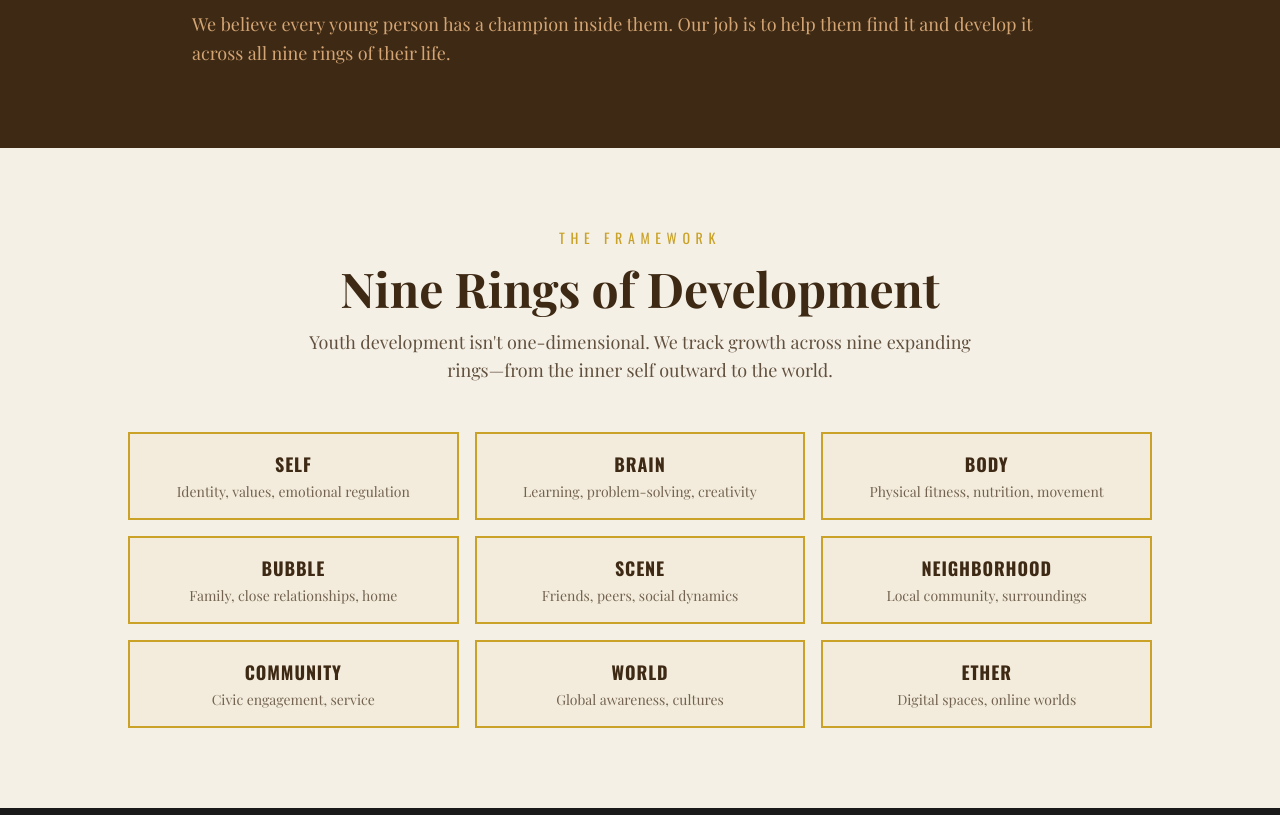
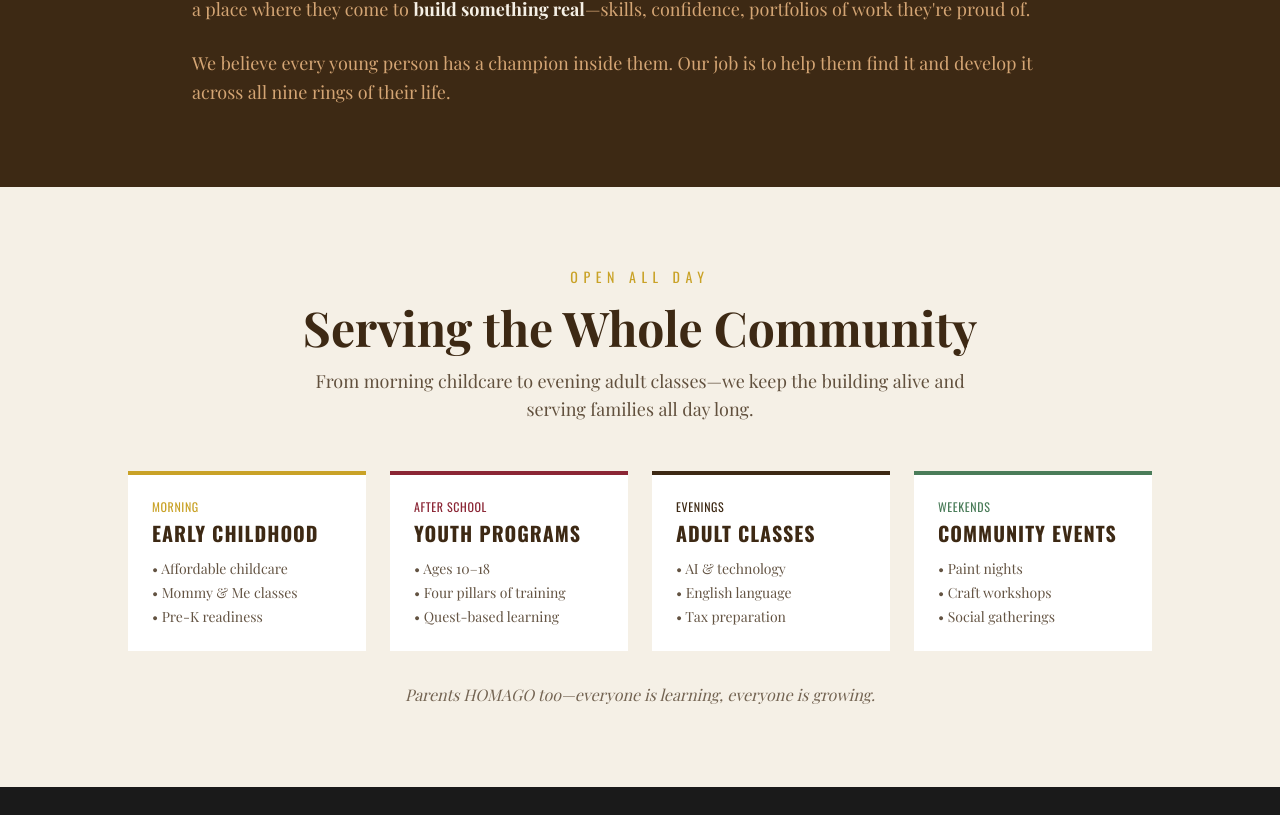
Before and after one commit to WasatchWise/TheRings, a Next.js app in the folder app/: page / in a window 1280 px wide. Shown: the part 1225-2040 px from the top of the page. Built offline with nearby package versions, Linux system fonts and the light colour scheme; no server answers.

Commit message:
feat: Expand to whole-community vision - cradle to grave

```diff
--- a/app/src/app/page.tsx
+++ b/app/src/app/page.tsx
@@ -84,7 +84,7 @@ export default async function Home() {
           </div>
 
           <p className="font-[family-name:var(--font-playfair)] text-xl md:text-2xl max-w-2xl mx-auto mb-10 leading-relaxed" style={{ color: 'var(--boxing-brown)' }}>
-            Where youth ages 10–18 build real skills, create lasting work, and discover the champion within.
+            A community center for the whole family—from early childhood through adulthood—where everyone builds real skills and discovers the champion within.
           </p>
 
           <div className="flex flex-col sm:flex-row gap-4 justify-center">
@@ -140,18 +140,84 @@ export default async function Home() {
         </div>
       </section>
 
+      {/* All Day, All Ages */}
+      <section className="py-20 px-4" style={{ backgroundColor: 'var(--boxing-cream)' }}>
+        <div className="max-w-5xl mx-auto">
+          <p className="font-[family-name:var(--font-oswald)] text-sm tracking-[0.4em] uppercase mb-4 text-center" style={{ color: 'var(--boxing-gold)' }}>
+            Open All Day
+          </p>
+          <h2 className="font-[family-name:var(--font-playfair)] text-4xl md:text-5xl font-bold text-center mb-4" style={{ color: 'var(--boxing-brown)' }}>
+            Serving the Whole Community
+          </h2>
+          <p className="text-center max-w-2xl mx-auto mb-12 font-[family-name:var(--font-playfair)] text-lg" style={{ color: 'var(--boxing-brown)', opacity: 0.8 }}>
+            From morning childcare to evening adult classes—we keep the building alive and serving families all day long.
+          </p>
+
+          <div className="grid md:grid-cols-2 lg:grid-cols-4 gap-6">
+            {[
+              {
+                title: 'Early Childhood',
+                time: 'Morning',
+                items: ['Affordable childcare', 'Mommy & Me classes', 'Pre-K readiness'],
+                color: 'var(--boxing-gold)'
+              },
+              {
+                title: 'Youth Programs',
+                time: 'After School',
+                items: ['Ages 10–18', 'Four pillars of training', 'Quest-based learning'],
+                color: 'var(--boxing-red)'
+              },
+              {
+                title: 'Adult Classes',
+                time: 'Evenings',
+                items: ['AI & technology', 'English language', 'Tax preparation'],
+                color: 'var(--boxing-brown)'
+              },
+              {
+                title: 'Community Events',
+                time: 'Weekends',
+                items: ['Paint nights', 'Craft workshops', 'Social gatherings'],
+                color: '#4a7c59'
+              }
+            ].map((program) => (
+              <div
+                key={program.title}
+                className="p-6 border-t-4 bg-white"
+                style={{ borderColor: program.color }}
+              >
+                <p className="font-[family-name:var(--font-oswald)] text-xs uppercase tracking-wider mb-1" style={{ color: program.color }}>
+                  {program.time}
+                </p>
+                <h3 className="font-[family-name:var(--font-oswald)] text-xl font-bold uppercase tracking-wider mb-3" style={{ color: 'var(--boxing-brown)' }}>
+                  {program.title}
+                </h3>
+                <ul className="text-sm space-y-1" style={{ color: 'var(--boxing-brown)', opacity: 0.8 }}>
+                  {program.items.map((item) => (
+                    <li key={item} className="font-[family-name:var(--font-playfair)]">• {item}</li>
+                  ))}
+                </ul>
+              </div>
+            ))}
+          </div>
+
+          <p className="text-center mt-8 font-[family-name:var(--font-playfair)] italic" style={{ color: 'var(--boxing-brown)', opacity: 0.7 }}>
+            Parents HOMAGO too—everyone is learning, everyone is growing.
+          </p>
+        </div>
+      </section>
+
       {/* The Nine Rings */}
-      <section id="rings" className="py-20 px-4" style={{ backgroundColor: 'var(--boxing-cream)' }}>
+      <section id="rings" className="py-20 px-4" style={{ backgroundColor: 'var(--boxing-black)' }}>
         <div className="max-w-5xl mx-auto">
           <p className="font-[family-name:var(--font-oswald)] text-sm tracking-[0.4em] uppercase mb-4 text-center" style={{ color: 'var(--boxing-gold)' }}>
             The Framework
           </p>
-          <h2 className="font-[family-name:var(--font-playfair)] text-4xl md:text-5xl font-bold text-center mb-4" style={{ color: 'var(--boxing-brown)' }}>
+          <h2 className="font-[family-name:var(--font-playfair)] text-4xl md:text-5xl font-bold text-center mb-4" style={{ color: 'var(--boxing-cream)' }}>
             Nine Rings of Development
           </h2>
-          <p className="text-center max-w-2xl mx-auto mb-12 font-[family-name:var(--font-playfair)] text-lg" style={{ color: 'var(--boxing-brown)', opacity: 0.8 }}>
-            Youth development isn't one-dimensional. We track growth across nine expanding rings—from
-            the inner self outward to the world.
+          <p className="text-center max-w-2xl mx-auto mb-12 font-[family-name:var(--font-playfair)] text-lg" style={{ color: 'var(--boxing-sepia)' }}>
+            Growth isn't one-dimensional. We track development across nine expanding rings—from
+            the inner self outward to the world. For youth and adults alike.
           </p>
 
           <div className="grid md:grid-cols-3 gap-4">
@@ -169,12 +235,12 @@ export default async function Home() {
               <div
                 key={ring.name}
                 className="p-4 border-2 text-center"
-                style={{ borderColor: 'var(--boxing-gold)', backgroundColor: 'rgba(201, 162, 39, 0.05)' }}
+                style={{ borderColor: 'var(--boxing-gold)', backgroundColor: 'rgba(201, 162, 39, 0.1)' }}
               >
-                <h4 className="font-[family-name:var(--font-oswald)] text-lg font-bold uppercase tracking-wider mb-1" style={{ color: 'var(--boxing-brown)' }}>
+                <h4 className="font-[family-name:var(--font-oswald)] text-lg font-bold uppercase tracking-wider mb-1" style={{ color: 'var(--boxing-gold)' }}>
                   {ring.name}
                 </h4>
-                <p className="text-sm font-[family-name:var(--font-playfair)]" style={{ color: 'var(--boxing-brown)', opacity: 0.7 }}>
+                <p className="text-sm font-[family-name:var(--font-playfair)]" style={{ color: 'var(--boxing-sepia)' }}>
                   {ring.desc}
                 </p>
               </div>
```
